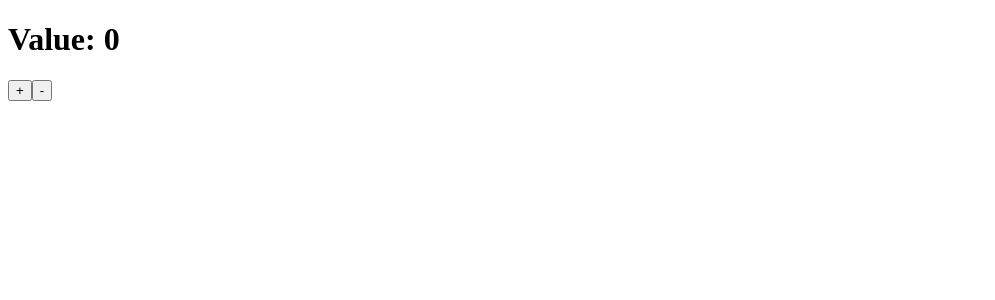
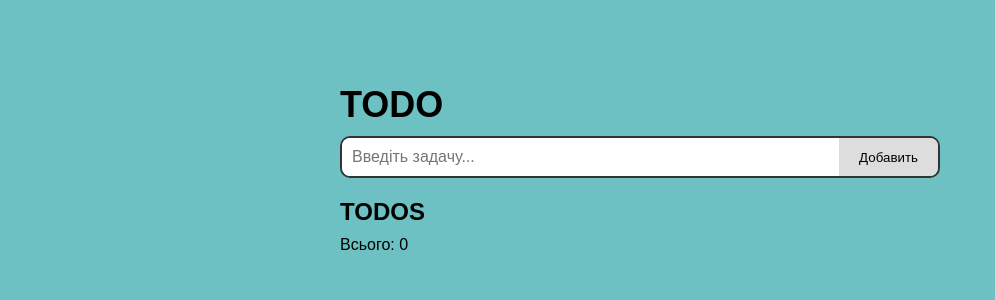
Before and after one commit to kerimovmeybi-bit/Hillel-PRO, a React (Vite) app in the folder hillel-pro/: page / in a window 1280 px wide. Shown: the top 300 px of the page, without its empty margins (0-995 px from the left). Built offline with nearby package versions, Linux system fonts and the light colour scheme.

Commit message:
add Home-Work29.1

```diff
--- a/hillel-pro/src/App.jsx
+++ b/hillel-pro/src/App.jsx
@@ -1,7 +1,14 @@
-import Counter from './components/Counter';
+import TodoForm from "./components/TodoForm";
+import TodoList from "./components/TodoList";
+import Footer from "./components/Footer";
 
-function App() {
-  return <Counter />;
+export default function App() {
+  return (
+    <div className="container">
+      <h1>TODO</h1>
+      <TodoForm />
+      <TodoList />
+      <Footer />
+    </div>
+  );
 }
-
-export default App;
--- a/hillel-pro/src/components/Counter.jsx
+++ /dev/null
@@ -1,15 +0,0 @@
-import { useSelector, useDispatch } from 'react-redux';
-import { increment, decrement } from '../redux/counterSlice';
-
-export default function Counter() {
-  const value = useSelector((state) => state.counter.value);
-  const dispatch = useDispatch();
-
-  return (
-    <div>
-      <h1>Value: {value}</h1>
-      <button onClick={() => dispatch(increment())}>+</button>
-      <button onClick={() => dispatch(decrement())}>-</button>
-    </div>
-  );
-}
--- /dev/null
+++ b/hillel-pro/src/components/Footer.jsx
@@ -0,0 +1,7 @@
+import { useSelector } from "react-redux";
+
+export default function Footer() {
+  const count = useSelector((state) => state.todos.todos.length);
+
+  return <p className="footer">Всього: {count}</p>;
+}
--- /dev/null
+++ b/hillel-pro/src/components/TodoForm.jsx
@@ -0,0 +1,31 @@
+import { useState } from "react";
+import { useDispatch } from "react-redux";
+import { addTodo } from "../redux/todosSlice";
+
+export default function TodoForm() {
+  const [text, setText] = useState("");
+  const dispatch = useDispatch();
+
+  const handleSubmit = (e) => {
+    e.preventDefault();
+
+    if (text.trim().length < 3) return;
+
+    dispatch(addTodo(text));
+    setText("");
+  };
+
+  return (
+    <form className="form" onSubmit={handleSubmit}>
+      <input
+        className="input"
+        value={text}
+        onChange={(e) => setText(e.target.value)}
+        placeholder="Введіть задачу..."
+      />
+      <button className="button" type="submit">
+        Добавить
+      </button>
+    </form>
+  );
+}
--- /dev/null
+++ b/hillel-pro/src/components/TodoList.jsx
@@ -0,0 +1,17 @@
+import { useSelector } from "react-redux";
+
+export default function TodoList() {
+  const todos = useSelector((state) => state.todos.todos);
+
+  return (
+    <div className="list">
+      <h2>TODOS</h2>
+
+      {todos.map((todo) => (
+        <div className="todo-item" key={todo.id}>
+          {todo.text}
+        </div>
+      ))}
+    </div>
+  );
+}
--- a/hillel-pro/src/redux/counterSlice.js
+++ /dev/null
@@ -1,17 +0,0 @@
-import { createSlice } from '@reduxjs/toolkit';
-
-const counterSlice = createSlice({
-  name: 'counter',
-  initialState: { value: 0 },
-  reducers: {
-    increment: (state) => {
-      state.value += 1;
-    },
-    decrement: (state) => {
-      state.value -= 1;
-    },
-  },
-});
-
-export const { increment, decrement } = counterSlice.actions;
-export default counterSlice.reducer;
--- a/hillel-pro/src/redux/store.js
+++ b/hillel-pro/src/redux/store.js
@@ -1,8 +1,8 @@
-import { configureStore } from '@reduxjs/toolkit';
-import counterReducer from './counterSlice';
+import { configureStore } from "@reduxjs/toolkit";
+import todosReducer from "./todosSlice";
 
 export const store = configureStore({
   reducer: {
-    counter: counterReducer,
-  },
+    todos: todosReducer
+  }
 });
--- /dev/null
+++ b/hillel-pro/src/redux/todosSlice.js
@@ -0,0 +1,21 @@
+import { createSlice } from "@reduxjs/toolkit";
+
+const initialState = {
+  todos: []
+};
+
+const todosSlice = createSlice({
+  name: "todos",
+  initialState,
+  reducers: {
+    addTodo: (state, action) => {
+      state.todos.push({
+        id: Date.now(),
+        text: action.payload
+      });
+    }
+  }
+});
+
+export const { addTodo } = todosSlice.actions;
+export default todosSlice.reducer;
--- /dev/null
+++ b/hillel-pro/src/styles/styles.css
@@ -0,0 +1,60 @@
+body {
+    margin: 0;
+    font-family: Arial, sans-serif;
+    background-color: #6ec1c3;
+}
+
+.container {
+    max-width: 600px;
+    margin: 40px auto;
+    padding: 20px;
+}
+
+h1 {
+    font-size: 36px;
+    margin-bottom: 10px;
+}
+
+.form {
+    display: flex;
+    border: 2px solid #333;
+    border-radius: 10px;
+    overflow: hidden;
+    margin-bottom: 20px;
+}
+
+.input {
+    flex: 1;
+    padding: 10px;
+    border: none;
+    outline: none;
+    font-size: 16px;
+}
+
+.button {
+    padding: 10px 20px;
+    border: none;
+    background: #ddd;
+    cursor: pointer;
+}
+
+.button:hover {
+    background: #ccc;
+}
+
+.list h2 {
+    margin-bottom: 10px;
+}
+
+.todo-item {
+    background: #e6d5b8;
+    padding: 12px;
+    margin-bottom: 10px;
+    border-radius: 10px;
+    border: 1px solid #333;
+}
+
+.footer {
+    margin-top: 10px;
+    font-size: 16px;
+}
```
Also changed, not shown: hillel-pro/src/main.jsx (+7 -6 lines), hillel-pro/src/styles.css (added).
